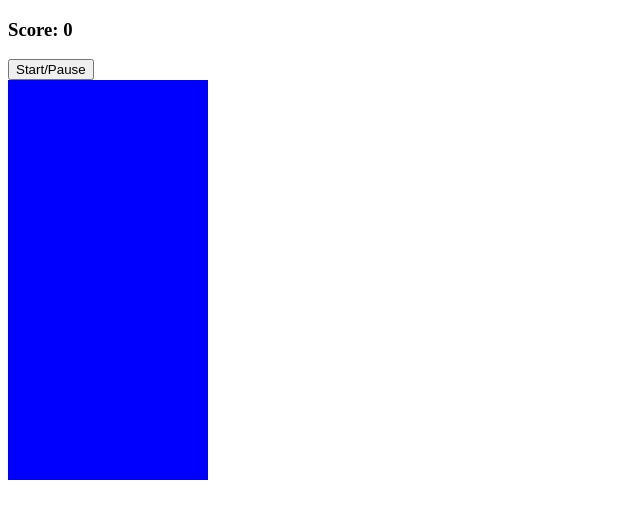
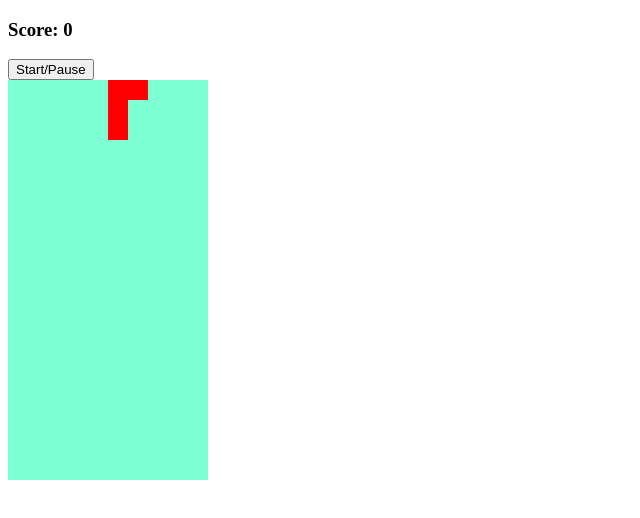
Before and after one commit to fernandopredes/Tetris, a plain HTML site: page tetris/index.html in a window 1280 px wide. Shown: the whole page, without its empty margins (0-640 px from the left). Drawn offline with Linux system fonts and the light colour scheme.

Commit message:
defined Tetrominos arrays

```diff
--- a/tetris/app.js
+++ b/tetris/app.js
@@ -9,7 +9,7 @@ document.addEventListener('DOMContentLoaded', () => {
   //Definindo os Tetrominoes e suas rotações
   const lTetrominoe =[  [1, width+1, width*2+1, 2],
                         [width, width+1, width+2, width*2+2],
-                        [1, width+1, width*2+1, width*2]
+                        [1, width+1, width*2+1, width*2],
                         [width,width*2,width*2+1,width*2+2]
                       ];
 
@@ -41,5 +41,15 @@ const iTetromino = [
                           [width,width+1,width+2,width+3]
                       ];
 
-const theTrtrominoes =[lTetrominoe, zTetromino, tTetromino, oTetromino, iTetromino ];
+const theTretrominoes =[lTetrominoe, zTetromino, tTetromino, oTetromino, iTetromino ];
+let currentPosition = 4;
+let current = theTretrominoes[0][0];
+
+//Desenhar a primeira rotação no primeiro Tetromino.
+function draw() {
+  current.forEach(index => {
+    squares[currentPosition + index].classList.add('tetromino')
+  })
+}
+draw();
 });
--- a/tetris/style.css
+++ b/tetris/style.css
@@ -9,5 +9,9 @@
 .grid div{
   height: 20px;
   width: 20px;
-  background-color: blue;
+
 }
+
+.tetromino{
+  background-color: red;
+}
```
